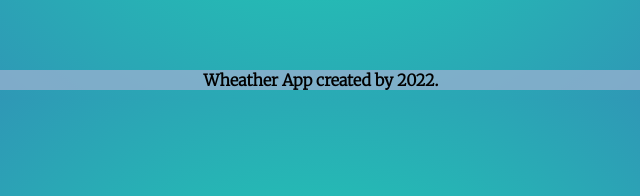
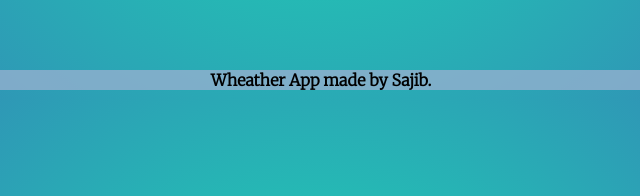
Before and after one commit to shahasajib/Weather-app, a plain HTML site: page index.html in a window 1280 px wide. Shown: the part 601-797 px from the top of the page, 319-959 px from the left. Drawn offline with Linux system fonts and the light colour scheme.

Commit message:
second-commit

```diff
--- a/index.html
+++ b/index.html
@@ -31,7 +31,7 @@
 
     <div class="footer">
         <div>
-            Wheather App created by 2022.
+            Wheather App made by Sajib.
         </div>
     </div>
 
```
